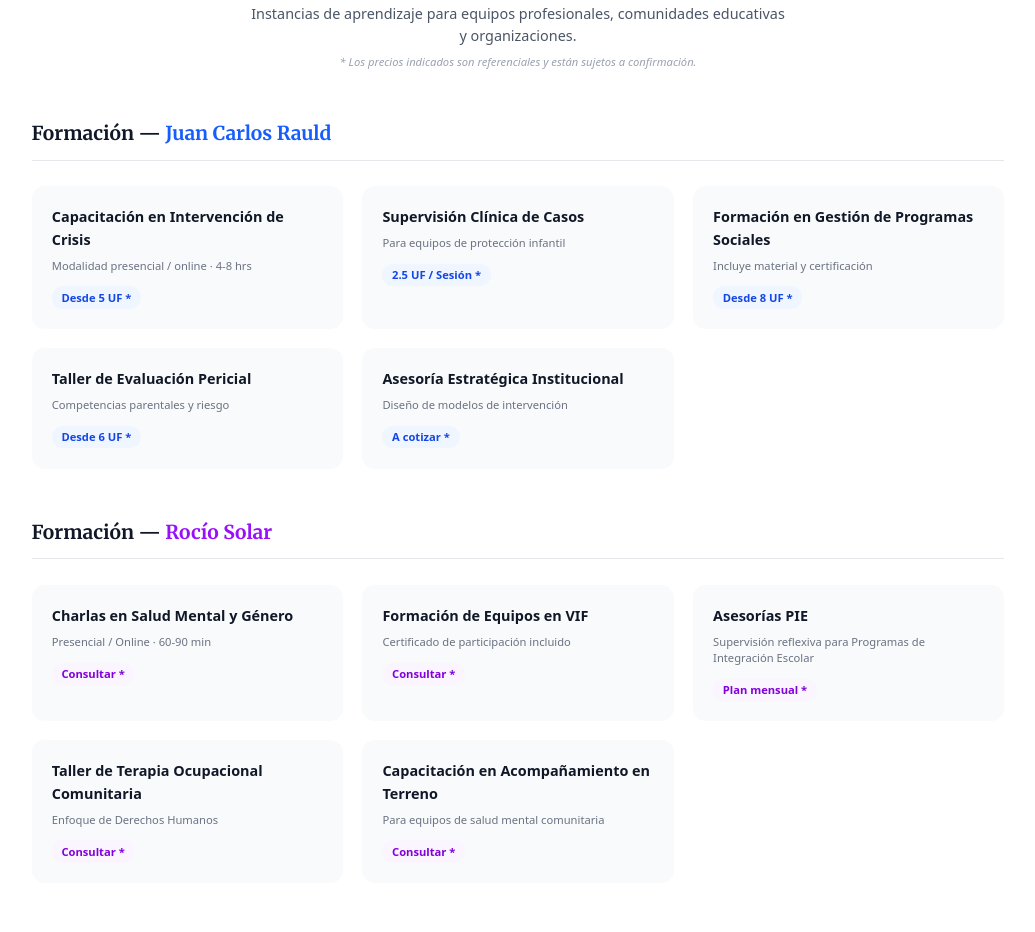
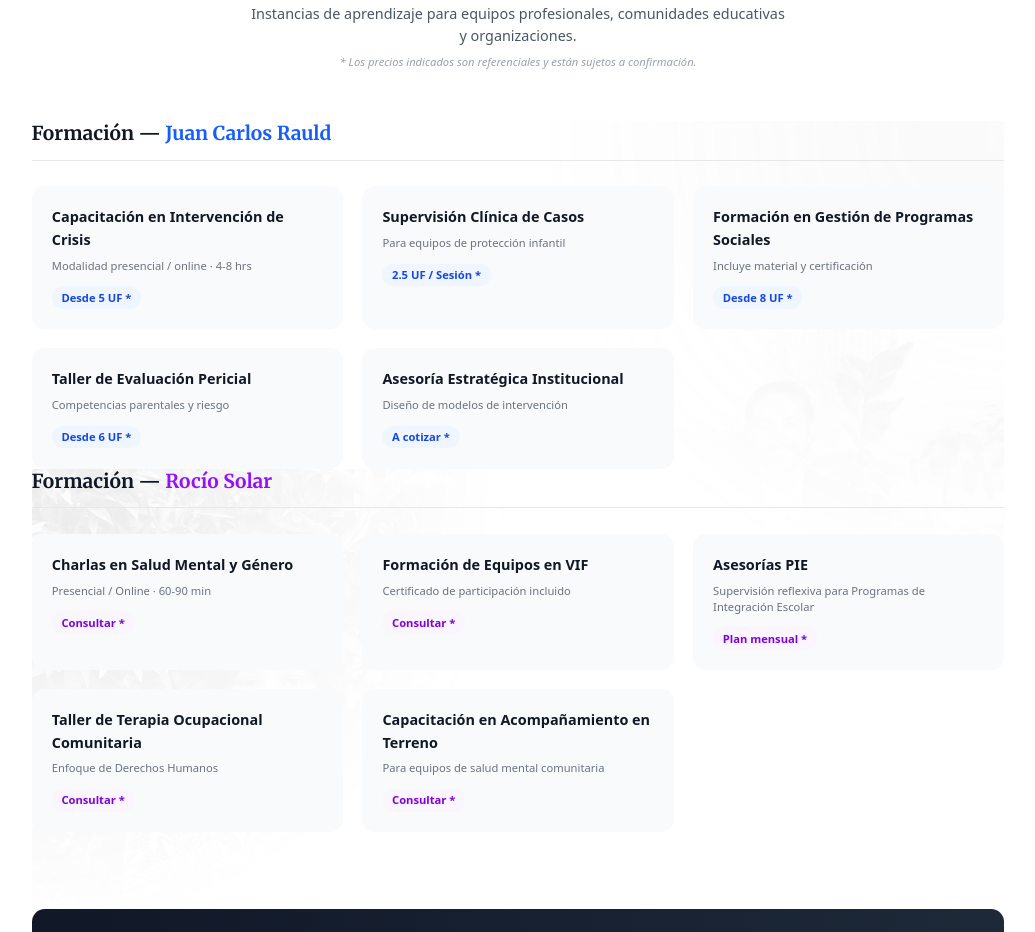
Before and after one commit to hh2fc24/centroreflexion, a Next.js app: page /servicios in a window 1280 px wide. Shown: the part 2440-3372 px from the top of the page, without its empty margins (122-1157 px from the left). Built offline with nearby package versions, Linux system fonts and the light colour scheme.

Commit message:
style: add elegant instructor portrait backgrounds to training sections

```diff
--- a/app/servicios/page.tsx
+++ b/app/servicios/page.tsx
@@ -314,7 +314,18 @@ export default function Services() {
                     </div>
 
                     {/* Juan Carlos Rauld - Formación */}
-                    <div className="mb-16">
+                    <div className="mb-24 relative">
+                        {/* Low Opacity Background Face */}
+                        <div className="absolute top-0 right-0 w-[300px] h-[300px] md:w-[500px] md:h-[500px] lg:w-[600px] lg:h-[600px] -z-0 opacity-[0.08] pointer-events-none mix-blend-multiply">
+                            <img
+                                src="/images/juan_carlos_20260224.png"
+                                alt=""
+                                className="w-full h-full object-cover object-top filter grayscale"
+                                style={{ WebkitMaskImage: "radial-gradient(circle at top right, black 10%, transparent 70%)", maskImage: "radial-gradient(circle at top right, black 10%, transparent 70%)" }}
+                            />
+                        </div>
+
+                        <div className="relative z-10">
                             <h3 className="text-2xl font-bold text-gray-900 mb-8 font-serif border-b border-gray-200 pb-4">
                                 Formación — <span className="text-blue-600">Juan Carlos Rauld</span>
                             </h3>
@@ -336,7 +347,18 @@ export default function Services() {
                         </div>
 
                         {/* Rocío Solar - Formación */}
-                    <div className="mb-16">
+                        <div className="mb-16 relative">
+                            {/* Low Opacity Background Face */}
+                            <div className="absolute top-0 left-0 w-[300px] h-[300px] md:w-[500px] md:h-[500px] lg:w-[600px] lg:h-[600px] -z-0 opacity-[0.08] pointer-events-none mix-blend-multiply">
+                                <img
+                                    src="/images/rocio_solar.png"
+                                    alt=""
+                                    className="w-full h-full object-cover object-top filter grayscale"
+                                    style={{ WebkitMaskImage: "radial-gradient(circle at top left, black 10%, transparent 70%)", maskImage: "radial-gradient(circle at top left, black 10%, transparent 70%)" }}
+                                />
+                            </div>
+
+                            <div className="relative z-10">
                                 <h3 className="text-2xl font-bold text-gray-900 mb-8 font-serif border-b border-gray-200 pb-4">
                                     Formación — <span className="text-purple-600">Rocío Solar</span>
                                 </h3>
@@ -354,6 +376,8 @@ export default function Services() {
                                             <span className="inline-flex items-center rounded-full bg-purple-50 px-3 py-1 text-sm font-semibold text-purple-700">{item.price} *</span>
                                         </div>
                                     ))}
+                                </div>
+                            </div>
                         </div>
                     </div>
 
```
Lines whose indentation alone changed are shown as unchanged.
